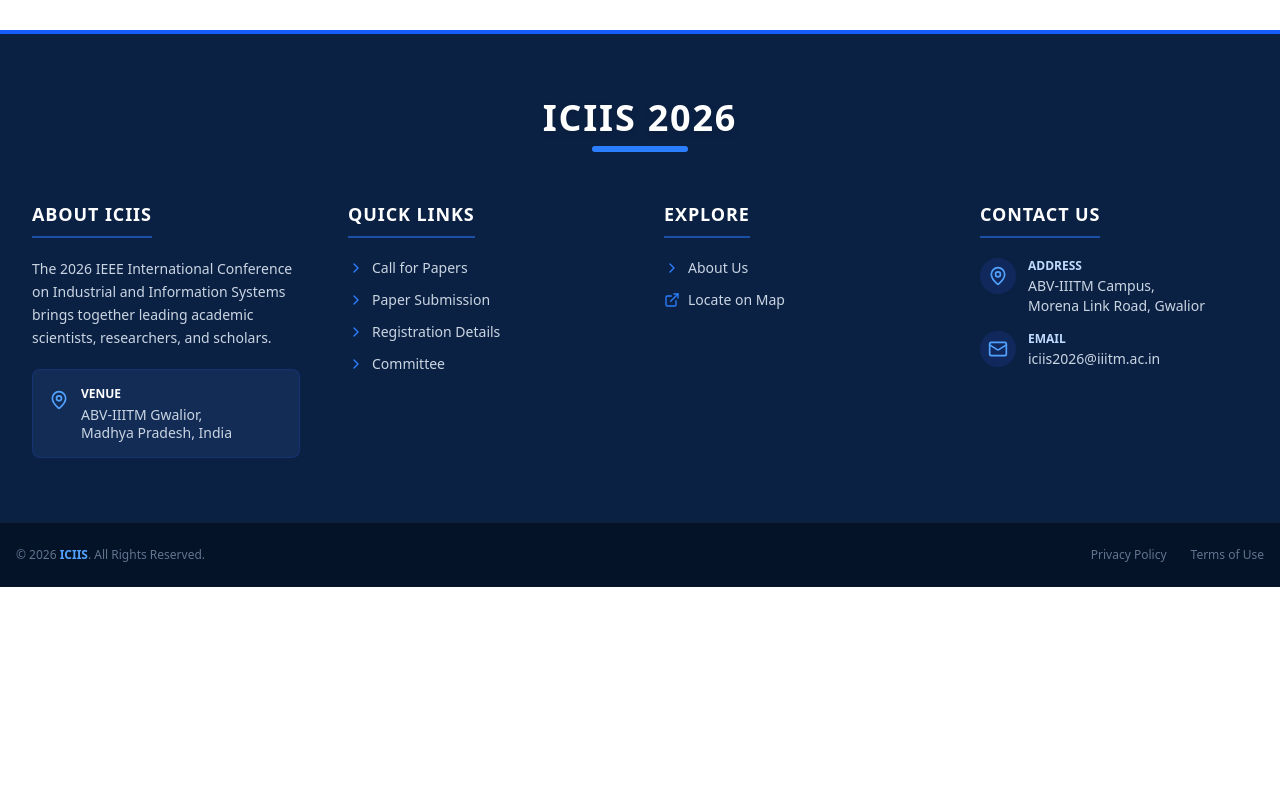
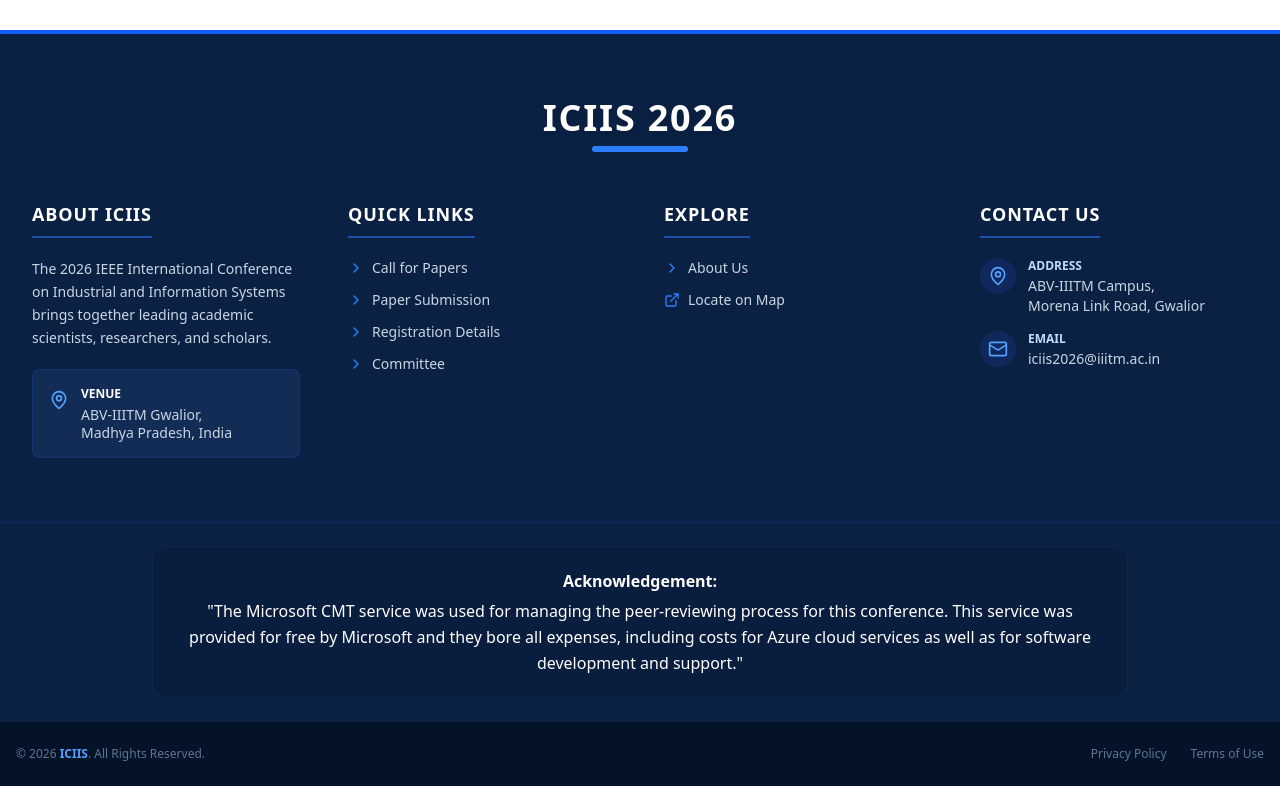
Before and after one commit to Utkarsh-sharma47/ICIIS-2026, a React (Vite) app: page / in a window 1280 px wide. Shown: the part 2519-3305 px from the top of the page. Before the commit the page ends 3106 px from the top, so only its background shows below. Built offline with nearby package versions, Linux system fonts and the light colour scheme.

Commit message:
added  Microsoft CMT service in footer

```diff
--- a/src/components/Footer.jsx
+++ b/src/components/Footer.jsx
@@ -121,6 +121,18 @@
         </div>
       </div>
 
+      {/* --- REFINED CMT DISCLAIMER (Professional & Integrated) --- */}
+      <div className="border-t border-blue-900/30">
+        <div className="max-w-5xl mx-auto px-6 py-6 text-center">
+            <div className="bg-[#081b38]/50 border border-blue-500/10 rounded-xl p-4 md:p-5">
+                <p className="text-md text-white leading-relaxed font-normal">
+                    <span className="text-white font-semibold block mb-1">Acknowledgement:</span>
+                    "The Microsoft CMT service was used for managing the peer-reviewing process for this conference. This service was provided for free by Microsoft and they bore all expenses, including costs for Azure cloud services as well as for software development and support."
+                </p>
+            </div>
+        </div>
+      </div>
+
       {/* Copyright Bar */}
       <div className="bg-[#051329] border-t border-white/5">
         <div className="max-w-7xl mx-auto px-4 py-6 flex flex-col md:flex-row items-center justify-between gap-4">
```
